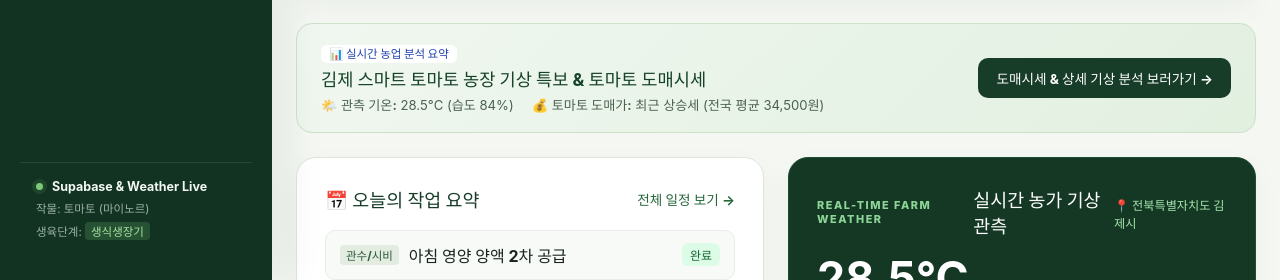
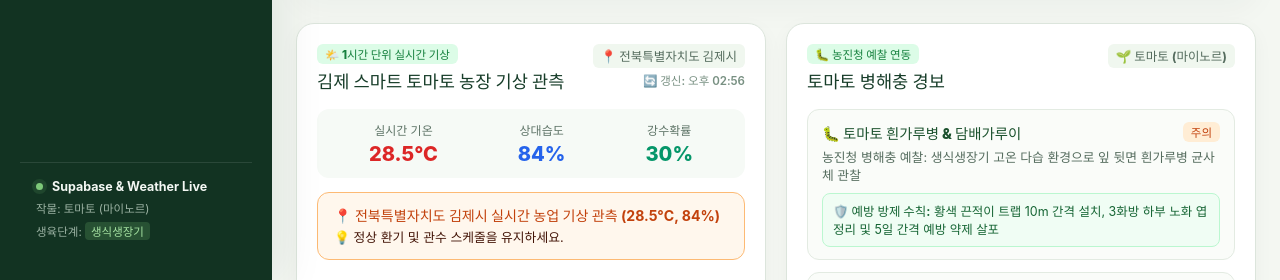
Before and after one commit to YIsungjoon/dreaming_agri, a SvelteKit app in the folder frontend/: page / in a window 1280 px wide. Shown: the part 520-800 px from the top of the page. Built offline with nearby package versions, Linux system fonts and the light colour scheme; no server answers; the database is empty.

Commit message:
Embed NIFS/RDA Pest & Disease Warning widget directly on Farm Status & Registration main page

```diff
--- a/frontend/src/routes/+page.svelte
+++ b/frontend/src/routes/+page.svelte
@@ -1,6 +1,7 @@
 <script lang="ts">
 	import type { PageData } from './$types';
 	import { farmStore } from '$lib/farmStore.svelte';
+	import WeatherPestWidget from '$lib/components/WeatherPestWidget.svelte';
 	import { fetchAgriculturalWeather, type WeatherInfo } from '$lib/services/agriApiService';
 	import type { GrowthStage } from '$lib/types';
 
@@ -132,6 +133,9 @@
 			</div>
 		{/if}
 	</section>
+
+	<!-- Real-time Agricultural Weather & NIFS/RDA Pest & Disease Warning Widget -->
+	<WeatherPestWidget />
 
 	<!-- Concise Market & Weather Quick Insight Banner -->
 	<div class="market-quick-banner">
```
